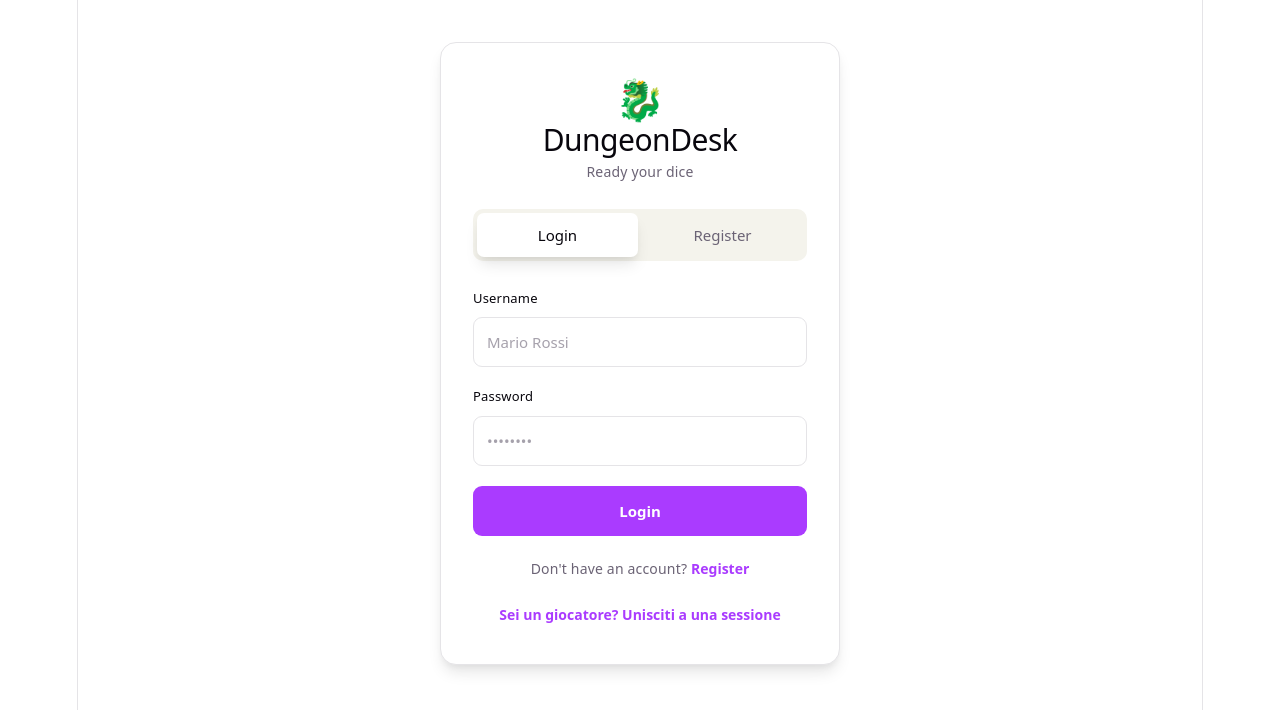
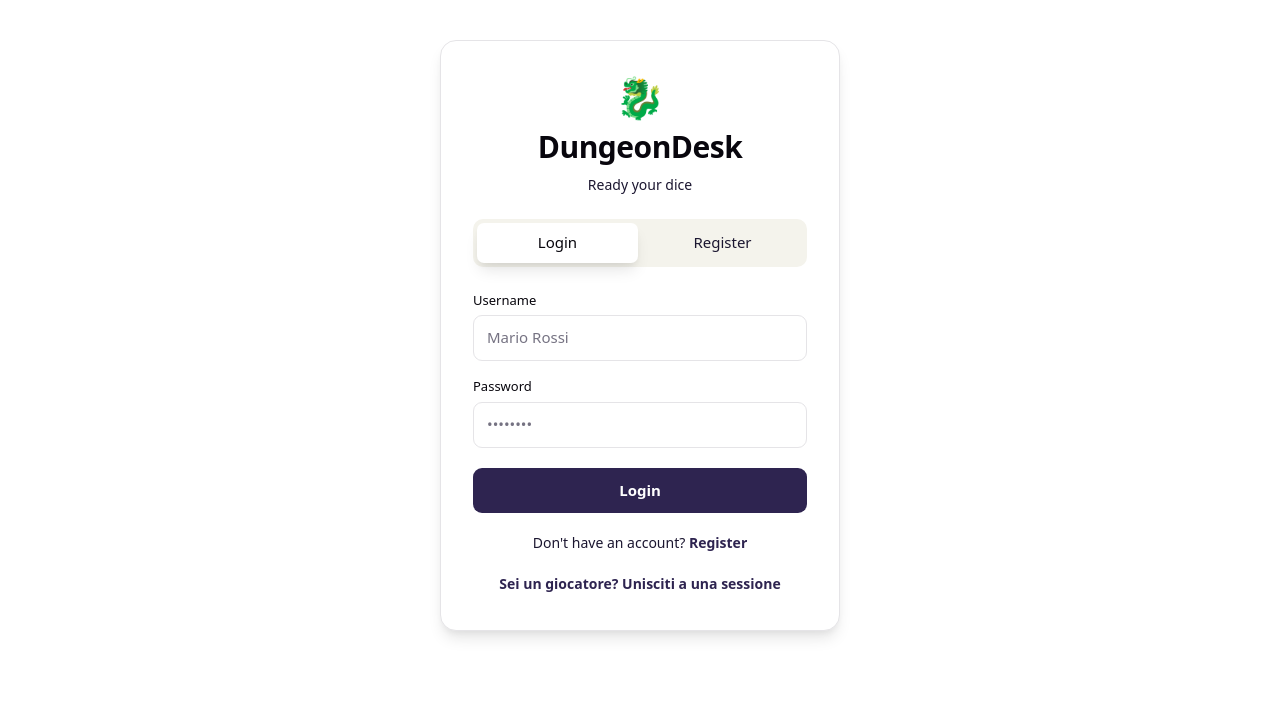
Before and after one commit to OmegaMorello/DungeonDesk, a React (Vite) app in the folder client/: page / in a window 1280 px wide. Shown: the top 710 px of the page. Built offline with nearby package versions, Linux system fonts and the light colour scheme; no server answers.

Commit message:
chore: update base styles

```diff
--- a/client/src/App.css
+++ b/client/src/App.css
@@ -3,6 +3,5 @@
   align-items: center;
   justify-content: center;
   min-height: 100svh;
-  font-size: 15px;
   color: var(--text);
 }
--- a/client/src/index.css
+++ b/client/src/index.css
@@ -1,111 +1,107 @@
 :root {
-  --text: #6b6375;
-  --text-h: #08060d;
-  --bg: #fff;
-  --border: #e5e4e7;
-  --code-bg: #f4f3ec;
-  --accent: #aa3bff;
-  --accent-bg: rgba(170, 59, 255, 0.1);
-  --accent-border: rgba(170, 59, 255, 0.5);
-  --social-bg: rgba(244, 243, 236, 0.5);
-  --shadow:
-    rgba(0, 0, 0, 0.1) 0 10px 15px -3px, rgba(0, 0, 0, 0.05) 0 4px 6px -2px;
-
+    /* Fonts */
     --sans: system-ui, 'Segoe UI', Roboto, sans-serif;
     --heading: system-ui, 'Segoe UI', Roboto, sans-serif;
     --mono: ui-monospace, Consolas, monospace;
 
-  font: 18px/145% var(--sans);
-  letter-spacing: 0.18px;
+    /* Layout */
+    --radius: 12px;
+    --gap: 16px;
+
+    /* Surfaces and text */
+    --bg: #ffffff;
+    --text: #1b1630;
+    --text-h: #08060d;
+    --border: #e5e4e7;
+    --code-bg: #f4f3ec;
+
+    --panel: #cdc7e3;
+    --card: #f6cbb6;
+    --card-enemy: #ded5f3;
+
+    --accent: #2e2450;
+    --accent-bg: rgba(46, 36, 80, 0.1);
+    --accent-border: rgba(46, 36, 80, 0.5);
+
+    --shadow: rgba(0, 0, 0, 0.1) 0 10px 15px -3px, rgba(0, 0, 0, 0.05) 0 4px 6px -2px;
+
+    /* Lets the browser draw inputs and checkboxes in the right theme */
     color-scheme: light dark;
-  color: var(--text);
-  background: var(--bg);
-  font-synthesis: none;
-  text-rendering: optimizeLegibility;
-  -webkit-font-smoothing: antialiased;
-  -moz-osx-font-smoothing: grayscale;
-
-  @media (max-width: 1024px) {
-    font-size: 16px;
-  }
 }
 
 @media (prefers-color-scheme: dark) {
     :root {
+        --bg: #16171d;
         --text: #9ca3af;
         --text-h: #f3f4f6;
-    --bg: #16171d;
         --border: #2e303a;
         --code-bg: #1f2028;
+
+        --panel: #2a2740;
+        --card: #3d3040;
+        --card-enemy: #2f2a45;
+
         --accent: #c084fc;
         --accent-bg: rgba(192, 132, 252, 0.15);
         --accent-border: rgba(192, 132, 252, 0.5);
-    --social-bg: rgba(47, 48, 58, 0.5);
-    --shadow:
-      rgba(0, 0, 0, 0.4) 0 10px 15px -3px, rgba(0, 0, 0, 0.25) 0 4px 6px -2px;
+
+        --shadow: rgba(0, 0, 0, 0.4) 0 10px 15px -3px, rgba(0, 0, 0, 0.25) 0 4px 6px -2px;
+    }
 }
 
-  #social .button-icon {
-    filter: invert(1) brightness(2);
-  }
+*, *::before, *::after {
+    box-sizing: border-box;
 }
 
 body {
     margin: 0;
+    background: var(--bg);
+    color: var(--text);
+    font: 16px/1.45 var(--sans);
 }
 
 #root {
-  width: 1126px;
-  max-width: 100%;
-  margin: 0 auto;
-  text-align: center;
-  border-inline: 1px solid var(--border);
+    width: 100%;
     min-height: 100svh;
     display: flex;
     flex-direction: column;
-  box-sizing: border-box;
 }
 
-h1,
-h2 {
+h1, h2, h3 {
     font-family: var(--heading);
-  font-weight: 500;
+    font-weight: 600;
     color: var(--text-h);
+    margin: 0;
 }
 
 h1 {
-  font-size: 56px;
-  letter-spacing: -1.68px;
-  margin: 32px 0;
-  @media (max-width: 1024px) {
-    font-size: 36px;
-    margin: 20px 0;
+    font-size: 30px;
+    letter-spacing: -0.5px;
 }
-}
+
 h2 {
-  font-size: 24px;
-  line-height: 118%;
-  letter-spacing: -0.24px;
-  margin: 0 0 8px;
-  @media (max-width: 1024px) {
     font-size: 20px;
 }
+
+h3 {
+    font-size: 17px;
 }
+
 p {
     margin: 0;
 }
 
-code,
-.counter {
-  font-family: var(--mono);
-  display: inline-flex;
-  border-radius: 4px;
-  color: var(--text-h);
+button, input, select, textarea {
+    font: inherit;
+    color: inherit;
 }
 
-code {
+@media (max-width: 1024px) {
+    body {
         font-size: 15px;
-  line-height: 135%;
-  padding: 4px 8px;
-  background: var(--code-bg);
     }
+
+    h1 {
+        font-size: 24px;
+    }
+}
```
Lines whose indentation alone changed are shown as unchanged.
